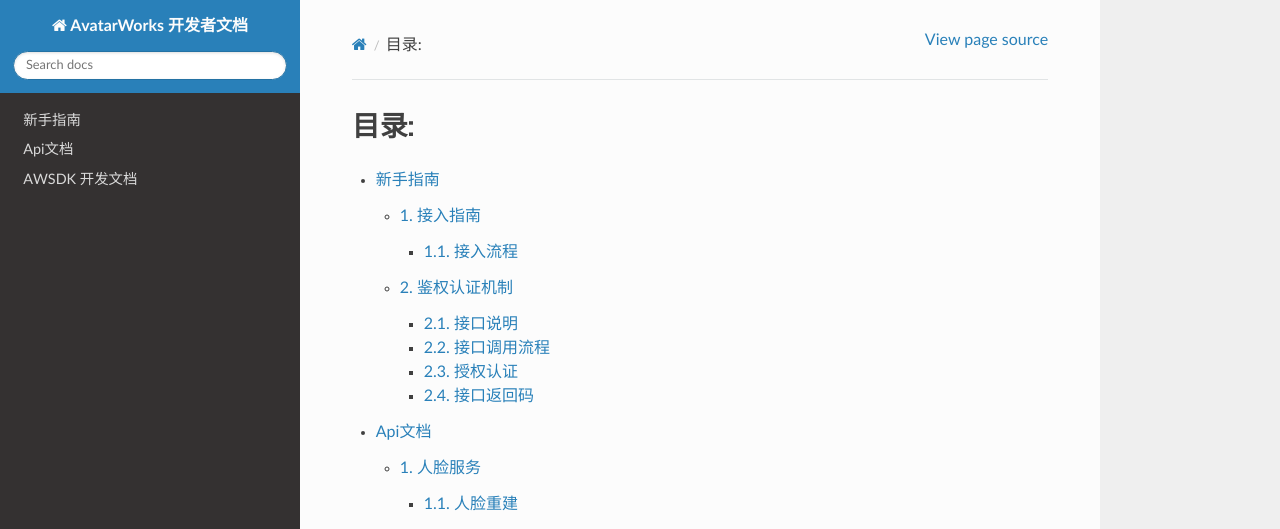
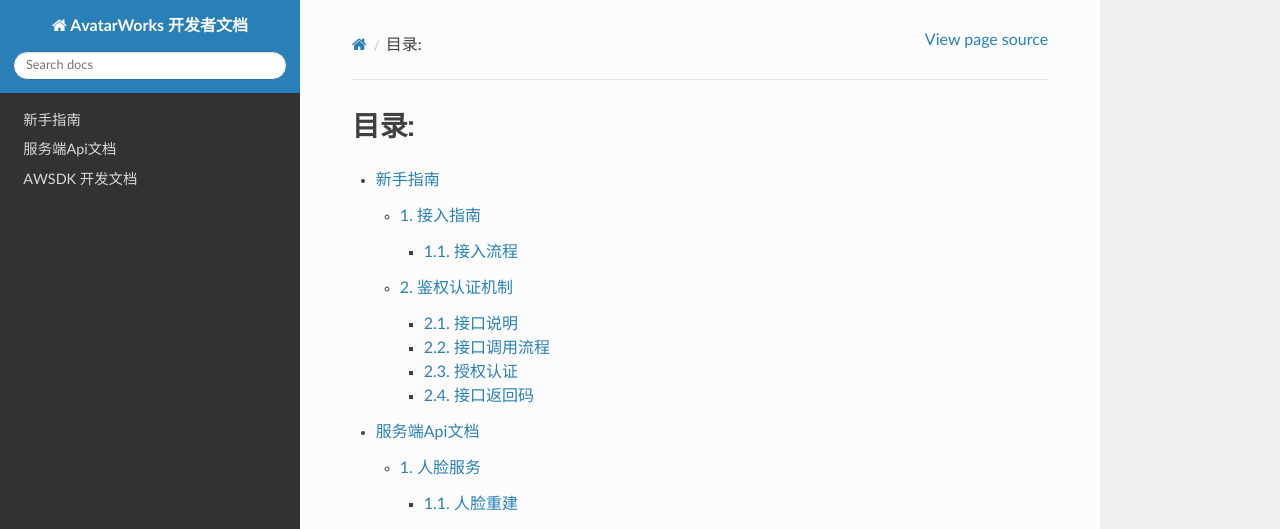
Before and after one commit to avatarworks/doc, a Sphinx documentation site: the page built from source/index.rst, in a window 1280 px wide and 900 px high. Shown: the top 529 px of the window. Built offline with Sphinx 7.4.7 and the Read the Docs theme 2.0.0, drawn with Linux system fonts in a browser that asks for light colours.

Commit message:
Update index.rst

```diff
--- a/source/index.rst
+++ b/source/index.rst
@@ -11,5 +11,5 @@
    :maxdepth: 3
 
    新手指南 <beginning/index>
-   Api文档 <api/index>
+   服务端Api文档 <api/index>
    AWSDK 开发文档 <awsdk/index>
```
